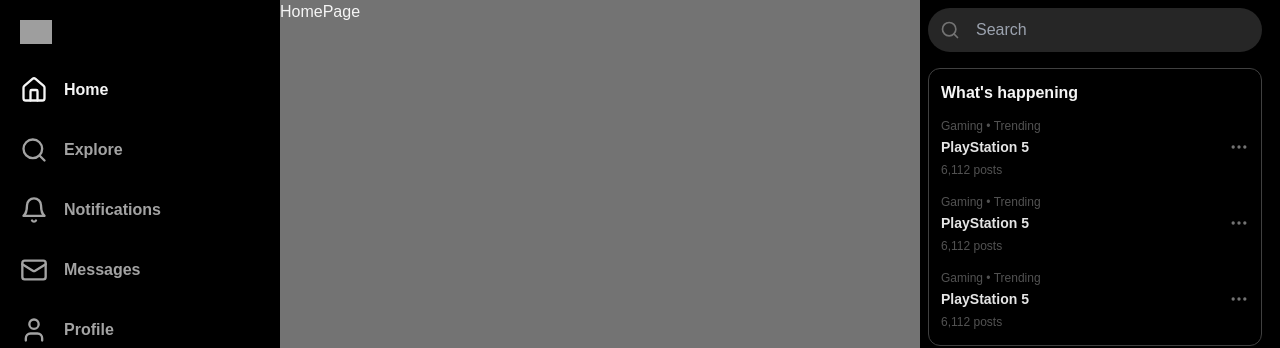
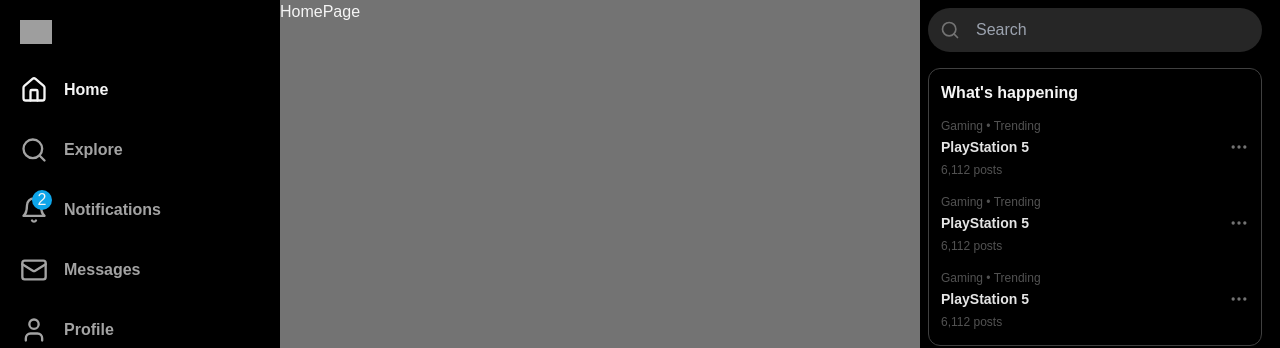
Before and after one commit to jayantpathariya/x, a Next.js app: page /home in a window 1280 px wide. Shown: the top 348 px of the page. Built offline with nearby package versions, Linux system fonts and the light colour scheme; grey boxes are pictures that could not be loaded; a web font is replaced by a local one.

Commit message:
trending sidebar bug fix and added badge on notification

```diff
--- a/components/sidebar.tsx
+++ b/components/sidebar.tsx
@@ -62,11 +62,21 @@
               <Link
                 href={link.href}
                 className={cn(
-                  "flex items-center justify-center xl:justify-start gap-x-4 hover:bg-neutral-800 p-3 xl:p-3 rounded-full transition-colors duration-200 text-neutral-400",
+                  "flex items-center justify-center xl:justify-start gap-x-4 hover:bg-neutral-800 p-3 xl:p-3 rounded-full transition-colors duration-200 text-neutral-400 relative",
                   pathname.includes(link.href) && "text-neutral-100"
                 )}
               >
                 <link.icon className="size-7" />
+                {link.href === "/notifications" && (
+                  <span
+                    className={cn(
+                      link.href === "/notifications" &&
+                        "size-5 bg-sky-500 absolute top-1.5 right-2.5 xl:left-6 xl:top-1.5 rounded-full flex items-center justify-center text-neutral-100"
+                    )}
+                  >
+                    2
+                  </span>
+                )}
                 <span className="font-bold font-lg hidden xl:inline-block">
                   {link.label}
                 </span>
--- a/components/trending-sidebar.tsx
+++ b/components/trending-sidebar.tsx
@@ -5,7 +5,7 @@
 
 export const TrendingSidebar = () => {
   return (
-    <aside className="p-2 w-[350px]">
+    <aside className="p-2 w-[350px] hidden xl:block">
       <div className="relative">
         <input
           type="text"
```
